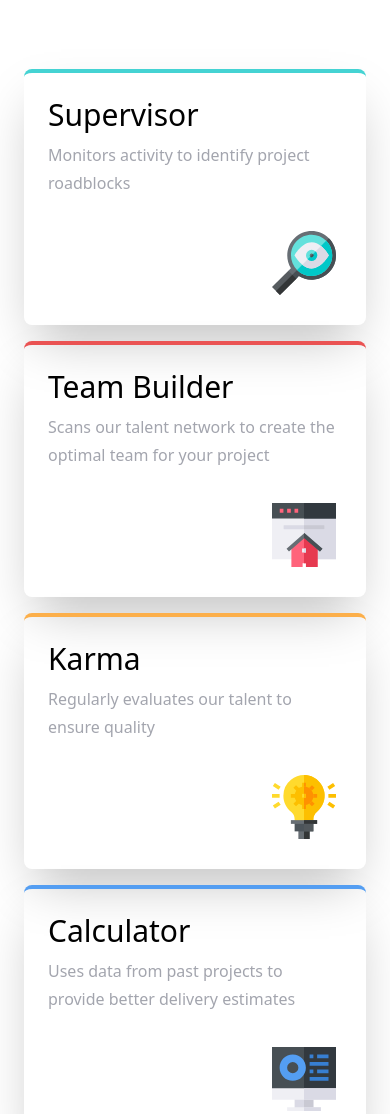
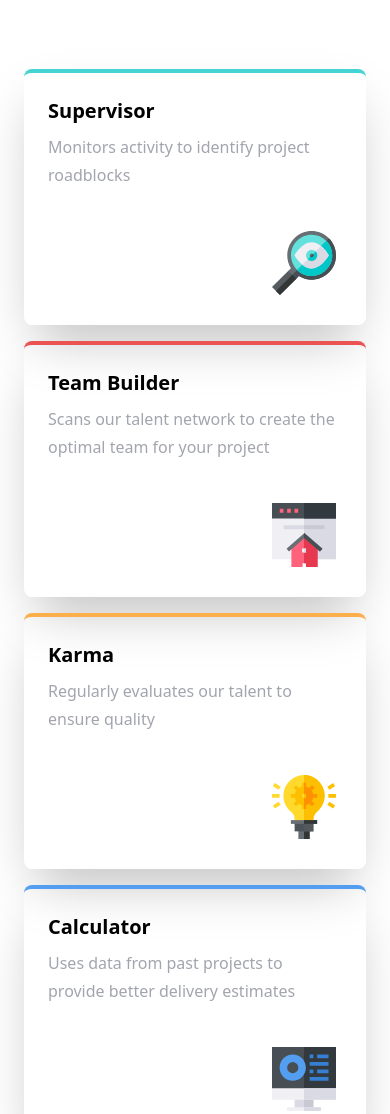
Before and after one commit to kunal90803/frontend_mentor_card_feature, a plain HTML site: page index.html in a window 390 px wide. Shown: the part 287-1401 px from the top of the page. Drawn offline with Linux system fonts and the light colour scheme.

Commit message:
responsiveness

```diff
--- a/index.html
+++ b/index.html
@@ -16,7 +16,7 @@
   </style>
 </head>
 <body >
-  <main class="m-0 p-0 box-border flex flex-col justify-center items-center h-500px px-10 font-poppins text-lg  ">
+  <main class="bg-[hsl(0,0%,98%)] m-0 p-0 box-border flex flex-col justify-center items-center h-500px px-10 font-poppins text-lg  ">
     <div class="flex flex-col justify-center items-center">
       <div class="text-3xl text-[hsl(229,6%,66%)] text-center mt-20 sm:text-2xl">
         Reliable, efficient delivery
@@ -34,7 +34,7 @@
     <div class="mt-12 flex flex-col justify-center items-center h-auto w-screen gap-4 p-6 lg:flex-row lg:px-[150px]">
       <!-- Supervisor -->
       <div class="lg:w-1/3 relative flex flex-col w-full h-[16rem] p-6 shadow-2xl border-solid border-t-4 border-[hsl(180,62%,55%)] rounded-lg">
-        <p class=" text-3xl">Supervisor</p>
+        <p class=" text-xl font-semibold text-[hsl(234,12%,34%)]">Supervisor</p>
         <p class="text-[16px] mt-2 text-[hsl(229,6%,66%)] font-[0.8rem]">
           Monitors activity to identify project roadblocks
         </p>
@@ -45,7 +45,7 @@
 
         <!-- Team Builder -->
         <div class=" mb-4 relative flex flex-col w-full h-[16rem] p-6 shadow-2xl border-solid border-t-4 border-[hsl(0,78%,62%)] rounded-lg">
-          <p class=" text-3xl">Team Builder</p>
+          <p class="text-xl font-semibold text-[hsl(234,12%,34%)]">Team Builder</p>
           <p class="text-[16px] mt-2 text-[hsl(229,6%,66%)] font-[0.8rem]">
             Scans our talent network to create the optimal team for your project
           </p>
@@ -54,7 +54,7 @@
 
         <!-- Karma -->
         <div class="relative flex flex-col w-full h-[16rem] p-6 shadow-2xl border-solid border-t-4 border-[hsl(34,97%,64%)] rounded-lg">
-          <p class=" text-3xl">Karma</p>
+          <p class=" text-xl font-semibold text-[hsl(234,12%,34%)]">Karma</p>
           <p class="text-[16px] mt-2 text-[hsl(229,6%,66%)] font-[0.8rem]">
             Regularly evaluates our talent to ensure quality
           </p>
@@ -65,7 +65,7 @@
 
       <!-- Calculator-->
       <div class="lg:w-1/3 relative flex flex-col w-full h-[16rem] p-6 shadow-2xl border-solid border-t-4 border-[hsl(212,86%,64%)] rounded-lg">
-        <p class=" text-3xl">Calculator</p>
+        <p class=" text-xl font-semibold text-[hsl(234,12%,34%)]">Calculator</p>
         <p class="text-[16px] mt-2 text-[hsl(229,6%,66%)] font-[0.8rem]">
           Uses data from past projects to provide better delivery estimates
         </p>
```
